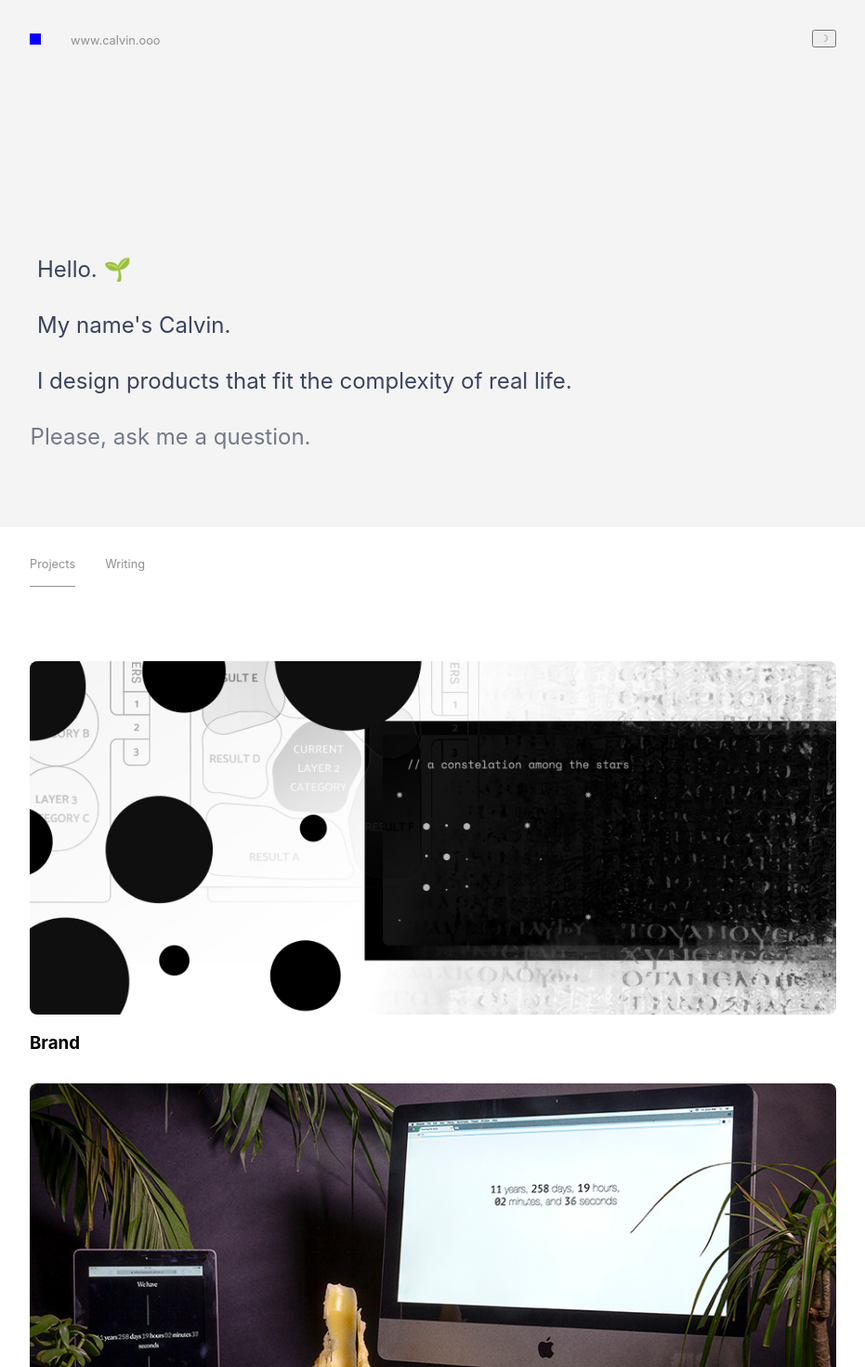
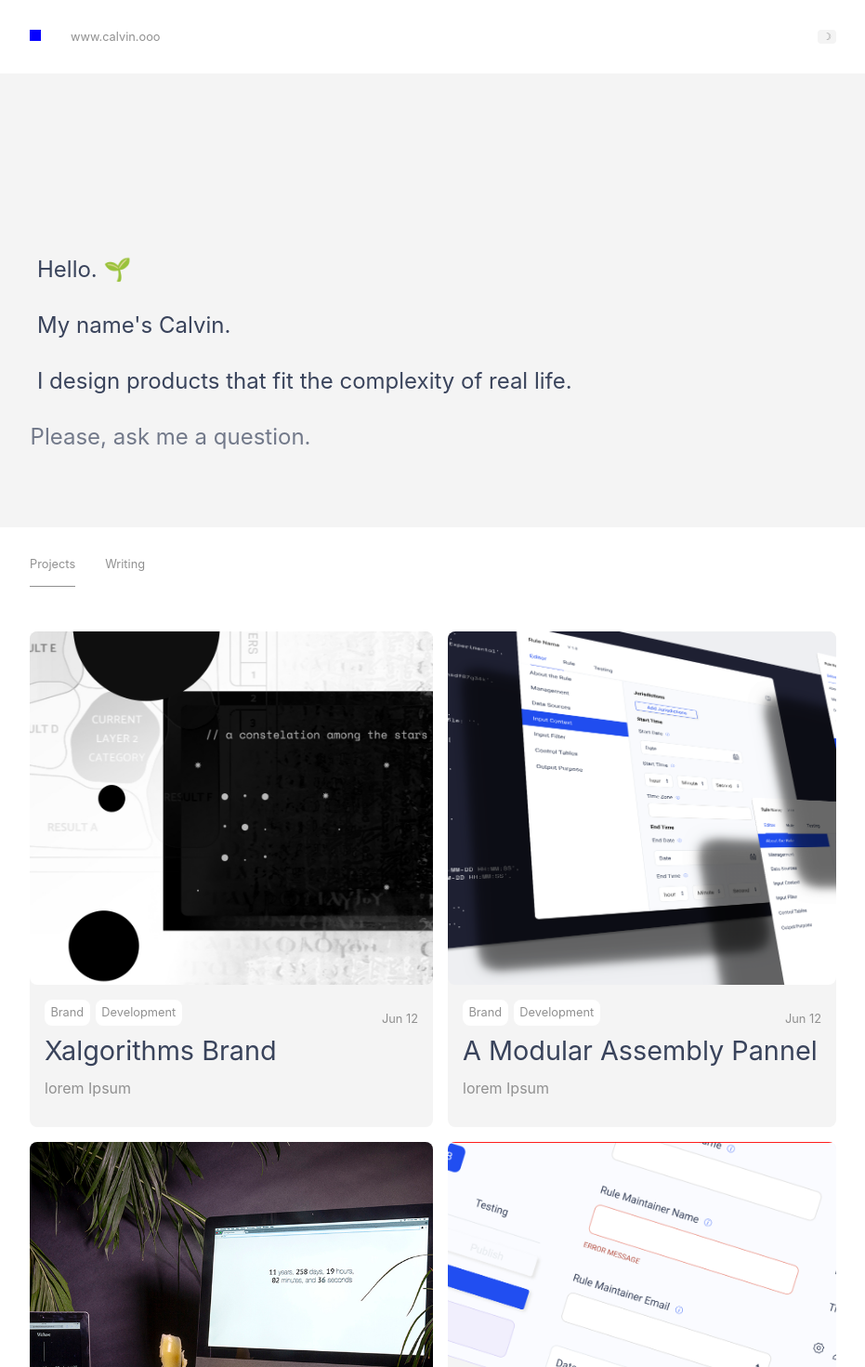
Before and after one commit to millenniallglyphs/dialogue-tree, a Next.js app: page / in a window 1280 px wide. Shown: the top 1470 px of the page at 93% size, without its empty margins (174-1105 px from the left). Built offline with nearby package versions, Linux system fonts and the light colour scheme.

Commit message:
project previews

```diff
--- a/components/Dialogue.js
+++ b/components/Dialogue.js
@@ -8,7 +8,6 @@ const Dialogue = {
           {d: 'Please, ask me a question.'},
         ],
       questions:
-      //need to update the structure to handle the questions so that they can be passed to the concat function
         [
           {q: "What is design for the animate?", next: "animate"},
           {q: "Where do you live?", next: "live"}
--- a/components/DialogueTree.js
+++ b/components/DialogueTree.js
@@ -115,7 +115,7 @@ export default function DialogueTree() {
             padding-top: 0;
             padding-bottom: 2em;
             width: 100%;
-            background: ${ color.styled==="light" ? ('#F4F4F4') : ('#222222')};
+            background: ${ color.styled==="light" ? ('#F4F4F4') : ('#161616')};
         `}
         >
         <div style={noMarg}>
@@ -124,7 +124,7 @@ export default function DialogueTree() {
                 flex: 1 1 auto;
                 display: flex;
                 flex-direction: column-reverse;
-                background: ${ color.styled==="light" ? ('#F4F4F4') : ('#222222')};
+                background: none;
                 overflow-y: scroll; /* or overflow-y: auto */
                 width: 100%;
             `}>
--- a/components/Meta.js
+++ b/components/Meta.js
@@ -67,6 +67,13 @@ export default function Meta({kind, passStyle}) {
         return (
             <button
                 onClick={passStyle}
+                className={css`
+                    width: 20.5px;
+                    background: ${ kind==="light" ? ('#F4F4F4') : ('#222222')};
+                    border-radius: 4px;
+                    border: 0px solid #909090;
+                    cursor: pointer;
+                `}
             >
                 <p style={small}>{ kind==="light" ? ( "☽" ) : ("☼")}</p>
             </button>
@@ -76,7 +83,7 @@ export default function Meta({kind, passStyle}) {
     return (
         <div className={css`
             position: fixed;
-            background: ${ kind==='light' ? ('#F4F4F4') : ('#222222') };
+            background: ${ kind==='light' ? ('#fff') : ('#000') };
             width: 100%;
         `}>
             <Hold>
--- a/components/Project.js
+++ b/components/Project.js
@@ -1,17 +1,30 @@
 import { css } from '@emotion/css'
+import StyleSelect from '../lib/StyleSelect';
+import { useContext } from 'react';
 
 export default function Project({ image, date, name, description, options=[] }) {
+    const color = useContext(StyleSelect)
     const renderOptions = () => {
         return options.map(({ target, label, }, index) => (
           <a href={target} key={index}>
-            {label}
+            <div className={css`
+                padding: 0.5em;
+                border-radius: 8px;
+                background: ${ color.styled==="light" ? ('#fff') : ('#282B33')};
+                margin-right: 0.5em;
+                color: ${ color.styled==="light" ? ('#909090') : ('#909090')};
+                font-size: 0.8em;
+            `}>
+                {label}
+            </div>
           </a>
         ));
       };
     return(
         <div
             className={css`
-                margin-top: 2em;
+                background: ${ color.styled==="light" ? ('#F4F4F4') : ('#222222')};
+                border-radius: 8px;
             `}
         >
             <div className={css`
@@ -24,7 +37,18 @@ export default function Project({ image, date, name, description, options=[] })
                 margin-right: 1em;
                 border-radius: 8px;
               `}/>
-            <div>
+            <div className={css`
+                padding: 1em;
+            `}>
+                <div className={css`
+                    display: flex;
+                    justify-content: space-between;
+                `}>
+                <div className={css`
+                display: flex
+                `}>
+                    {renderOptions()}
+                </div>
                 <p
                     className={css`
                         color: #909090;
@@ -33,13 +57,22 @@ export default function Project({ image, date, name, description, options=[] })
                 >
                     {date}
                 </p>
-                <h3>
+                </div>
+                <h3 className={css`
+                    font-weight: 400;
+                    font-size: 1.8em;
+                    line-height: 1em;
+                    margin: 0;
+                    color: ${ color.styled==="light" ? ('#39435B') : ('#fff')}
+                `}>
                     {name}
                 </h3>
-                <p>
+                <p className={css`
+                    color: ${ color.styled==="light" ? ('#909090') : ('#909090')}
+                `}>
                     {description}
                 </p>
-                {renderOptions()}
+
             </div>
         </div>
     )
--- a/pages/index.js
+++ b/pages/index.js
@@ -11,6 +11,11 @@ import { useContext } from 'react';
 export default function Home() {
 
   const color = useContext(StyleSelect)
+
+  const beep = [
+    {label:"Brand", target:"test"},
+    {label:"Development", target:"test"}
+  ]
 
   const testStyle = {
     width: '100%',
@@ -103,10 +108,16 @@ export default function Home() {
       </div>
       <Hold>
       { proj ? (
-        <>
-          <Project image="brand-process-hero.jpg" name="Brand"/>
-          <Project image="newdim_abacus_00.jpg" name="Brand"/>
-        </>
+        <div className={css`
+          display: grid;
+          grid-template-columns: 50% auto;
+          grid-gap: 1em;
+        `}>
+          <Project image="brand-process-hero.jpg" name="Xalgorithms Brand" date="Jun 12" description="lorem Ipsum" options={beep} />
+          <Project image="rm-panel.png" name="A Modular Assembly Pannel" date="Jun 12" description="lorem Ipsum" options={beep}/>
+          <Project image="newdim_abacus_00.jpg" name="Brand" date="Jun 12" description="lorem Ipsum" options={beep}/>
+          <Project image="components.png" name="Simple React Components" date="Jun 12" description="lorem Ipsum" options={beep}/>
+        </div>
       ) : (
         <p>writing</p>
       )
```
Also changed, not shown: public/components.png (added), public/rm-panel.png (added).
